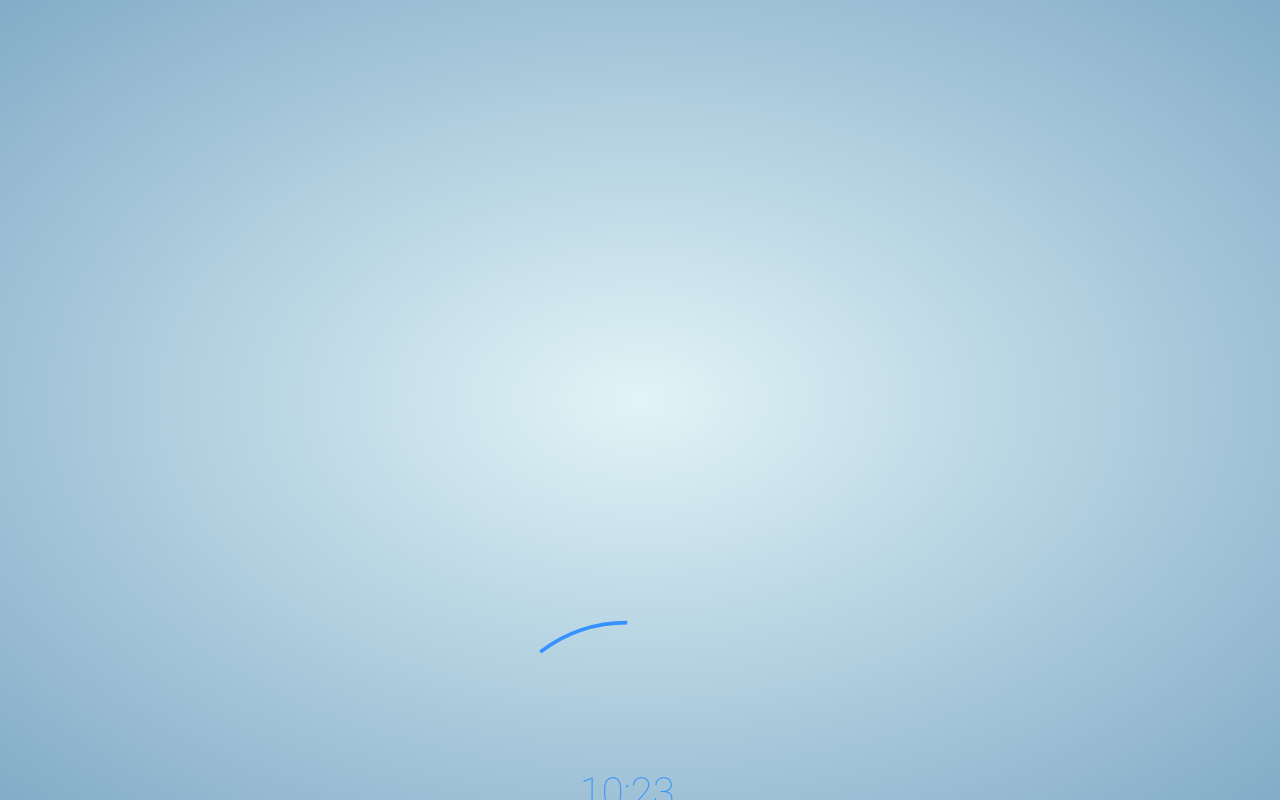
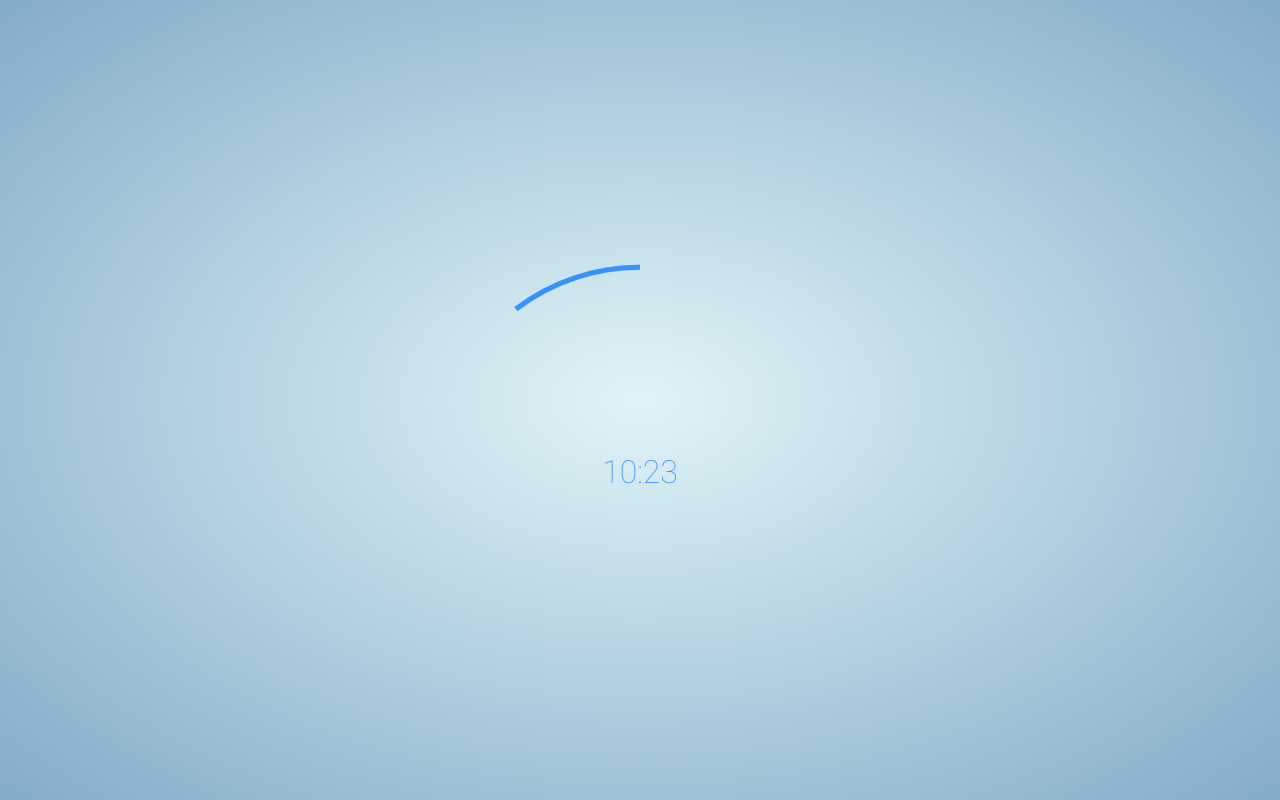
Before and after one commit to Mene-hub/Minimal-clock-animated-background, a plain HTML site: page index.html in a window 1280 px wide. Drawn offline with Linux system fonts and the light colour scheme.

Commit message:
Add files via upload

```diff
--- a/css.css
+++ b/css.css
@@ -3,8 +3,6 @@ body
     padding:0px;
     margin:0px;
     border:0px;
-    height: 100%;
-    width: 100%;
 }
 
 .mainContainer
@@ -17,25 +15,27 @@ body
 
 #timerContainer
 {
-    height: 50%;
-    width: 28%;
-    margin-top: 13%;
-    margin-left: 35%;
-    position: fixed;
+    height: auto;
+    width: 40%;
+    padding-left: 30%;
 }
 
 #timer
 {
-    margin-top: -55%;
-    font-size: 250%;
+    height: 5%;
+    width: 40%;
+    text-align: center;
+    font-size: 200%;
     font-family: 'Roboto', sans-serif;
     color:#3692ff;
+    position: fixed;
+    padding-top: 18.5%;
 }
 
 .svgCircle
 {
-    height: 100%;
-    width: 100%;
+    height: auto;
+    width: auto;
     transform: rotate(-90deg);
 }
 
--- a/index.html
+++ b/index.html
@@ -6,17 +6,15 @@
         <link href="https://fonts.googleapis.com/css2?family=Roboto:wght@100&display=swap" rel="stylesheet">
         <script src="./script.js"></script>
     </head>
-    <body onload="load();">
+    <body onload="load();" onresize="resized();">
         <div class="mainContainer">
             <div id="timerContainer">
-
+                <div id="timer">
+                    00:00
+                </div>
                 <svg class="svgCircle" viewBox='0 0 100 100'>
                     <circle class="circle" cx='50' cy='50' r='40'/>
                 </svg>
-
-                <div id="timer">
-                    00:00
-                </div>
             </div>
         </div>
     </body>
--- a/script.js
+++ b/script.js
@@ -14,8 +14,8 @@ function load()
     body = document.getElementsByTagName("body")[0];
 
     checkTheme();
-
     setTime();
+    resized();
 
     var d = new Date();
     var circle = document.getElementsByClassName("circle")[0];
@@ -102,3 +102,10 @@ function livelyPropertyListener(name, val)
             break;
     }
 }
+
+function resized()
+{
+    var win_dim = body.offsetHeight;
+    var circle = document.getElementById("timerContainer");
+    circle.setAttribute("style", "padding-top:" + (win_dim - circle.offsetHeight)/2 + "px;");
+}
```
